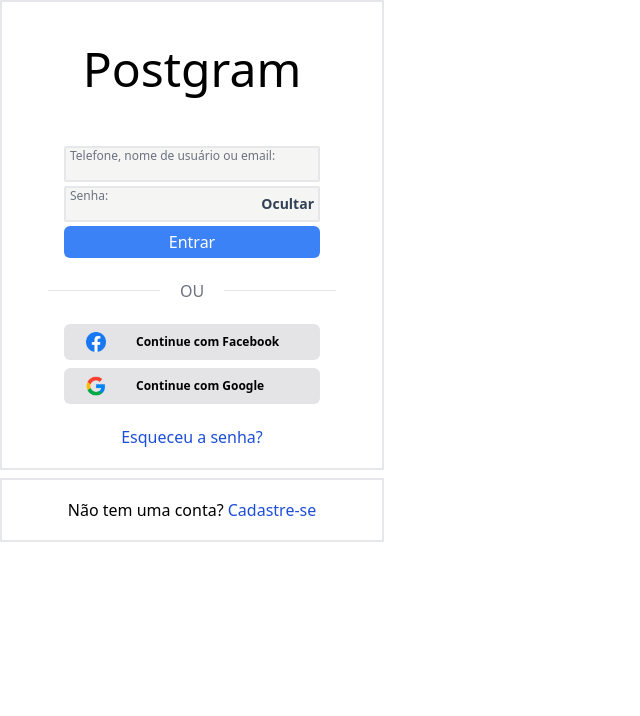
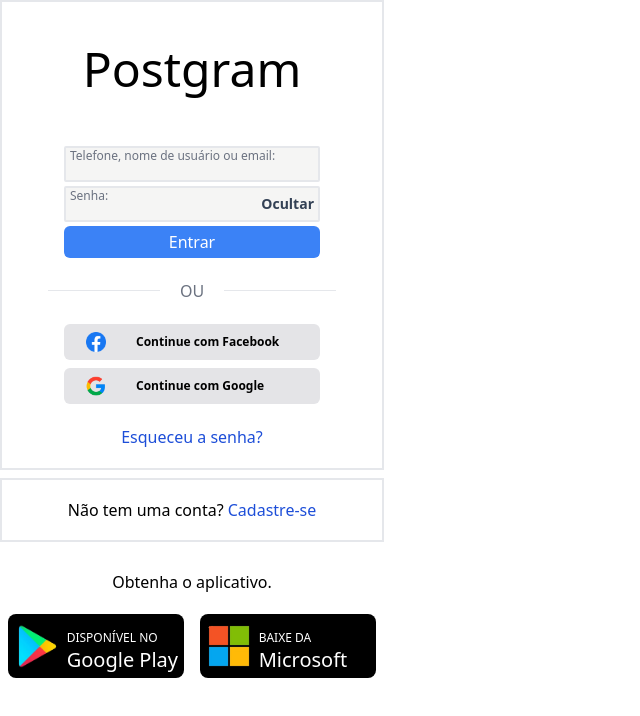
Before and after one commit to joaovicsa/instagram-project, a React (Vite) app in the folder instagram-alike/: page / in a window 1280 px wide. Shown: the top 716 px of the page, without its empty margins (0-640 px from the left). Built offline with nearby package versions, Linux system fonts and the light colour scheme.

Commit message:
feat: create the get app component

```diff
--- /dev/null
+++ b/instagram-alike/src/components/getapp.tsx
@@ -0,0 +1,53 @@
+/** @format */
+
+export const GetApp = (): JSX.Element => {
+  return (
+    <div className="w-96 grid grid-rows-2 grid-cols-2">
+      <div className="row-span-1 col-span-2 row-start-1 col-start-1 flex justify-center items-center">
+        <span>Obtenha o aplicativo.</span>
+      </div>
+      <div className="row-span-1 col-span-1 row-start-2 col-start-1 flex justify-center items-center">
+        <button>
+          <div
+            className="grid grid-rows-2 grid-cols-3 bg-black text-white w-44 h-16 rounded-lg
+        ">
+            <div className="row-start-1 col-start-1 row-span-2 col-span-1 flex justify-center items-center h-full">
+              <img
+                className=" h-11"
+                src="../media/disponivelgoogle.png"
+                alt="disponível no google"
+              />
+            </div>
+            <div className="col-start-2 col-span-2 row-span-1 flex justify-start items-end">
+              <span className="text-xs uppercase ">disponível no</span>
+            </div>
+            <div className="col-start-2 col-span-2 row-span-1 flex justify-start items-start mb-2">
+              <span className="capitalize text-xl">google play</span>
+            </div>
+          </div>
+        </button>
+      </div>
+      <div className="row-span-1 col-span-1 row-start-2 col-start-2 flex justify-center items-center">
+        <button>
+          <div
+            className="grid grid-rows-2 grid-cols-3 bg-black text-white w-44 h-16 rounded-lg
+        ">
+            <div className="row-start-1 col-start-1 row-span-2 col-span-1 flex justify-center items-center h-full">
+              <img
+                className=" h-11"
+                src="../media/disponivelmicrosoft.png"
+                alt="baixe da microsoft"
+              />
+            </div>
+            <div className="col-start-2 col-span-2 row-span-1 flex justify-start items-end">
+              <span className="text-xs uppercase ">baixe da</span>
+            </div>
+            <div className="col-start-2 col-span-2 row-span-1 flex justify-start items-start mb-2">
+              <span className="capitalize text-xl">microsoft</span>
+            </div>
+          </div>
+        </button>
+      </div>
+    </div>
+  )
+}
--- a/instagram-alike/src/templates/login.tsx
+++ b/instagram-alike/src/templates/login.tsx
@@ -1,6 +1,7 @@
 /** @format */
 
 import { Alternatives } from '../components/alternatives'
+import { GetApp } from '../components/getapp'
 import { Input } from '../components/input'
 import { SignUp } from '../components/signup'
 
@@ -25,6 +26,7 @@ function Login() {
         <Alternatives />
       </div>
       <SignUp />
+      <GetApp />
     </div>
   )
 }
```
Also changed, not shown: instagram-alike/media/disponivelgoogle.png (added), instagram-alike/media/disponivelmicrosoft.png (added).
